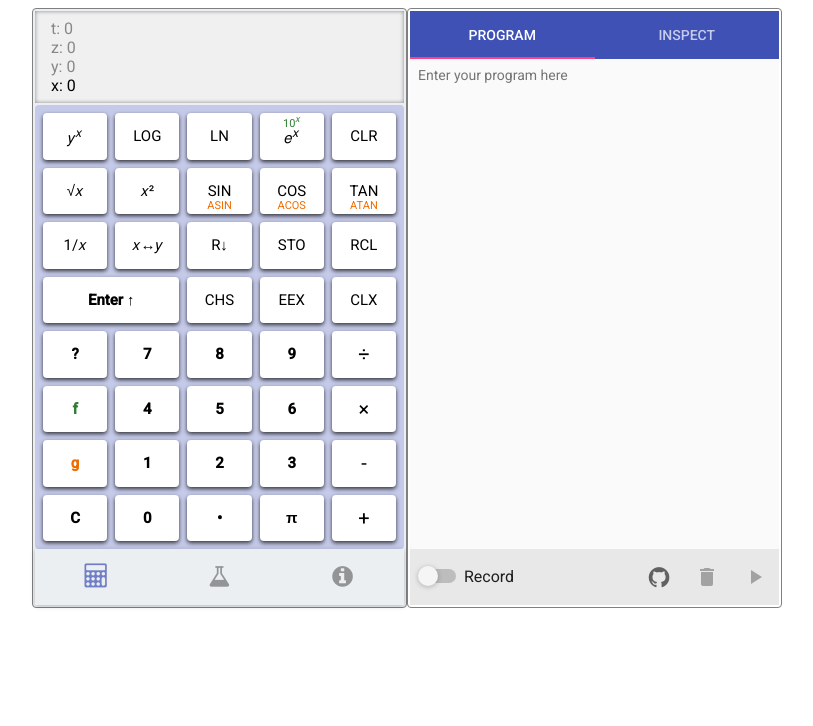
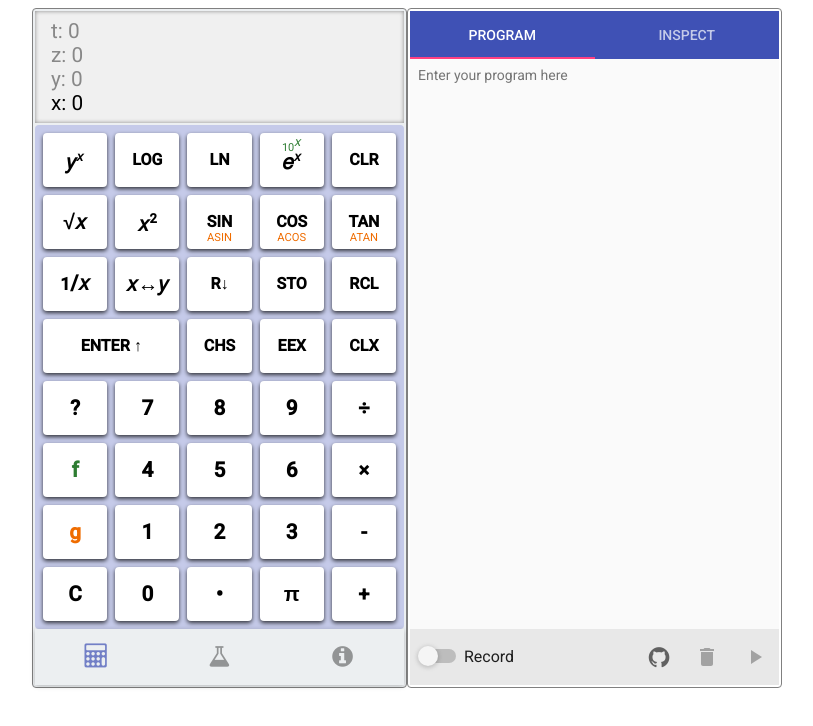
Before and after one commit to essamalsaloum/hp-35-emulator, a React (Create React App) app: page / in a window 1280 px wide. Shown: the top 726 px of the page, without its empty margins (233-1046 px from the left). Built offline with nearby package versions, Linux system fonts and the light colour scheme.

Commit message:
keypad font size fixes

```diff
--- a/src/containers/CalculatorPanel.css
+++ b/src/containers/CalculatorPanel.css
@@ -13,6 +13,6 @@
     .CalculatorPanel {
         flex: none;
         width: 375px;
-        height: 600px;
+        height: 680px;
     }
 }
--- a/src/containers/Display.css
+++ b/src/containers/Display.css
@@ -8,6 +8,7 @@
 
 .Display--row {
   margin: 0 8px;
+  font-size: 1.3rem;
 }
 
 .Display--row:nth-child(-n+3) {
--- a/src/containers/Key.css
+++ b/src/containers/Key.css
@@ -21,6 +21,10 @@
     font-weight: bold;
 }
 
+.Key--small-caps {
+  font-variant: small-caps;
+}
+
 .Key--button-keyCode-shiftUp {
     color: #2E7D32;
 }
@@ -34,7 +38,9 @@
 }
 
 .Key--label-main {
-  font-size: 15px;
+  line-height: 1.3rem;
+  font-size: 1.3rem;
+  font-weight: bold;
 }
 
 .Key--label-top {
@@ -45,9 +51,9 @@
 }
 
 .Key--label-bottom {
-    height: 1em;
-    line-height: 1em;
-    font-size: 11px;
+    height: 0.7rem;
+    line-height: 0.7rem;
+    font-size: 0.7rem;
     color: #EF6C00;
 }
 
@@ -56,6 +62,10 @@
 .Key--label-keyCode-sub,
 .Key--label-keyCode-add {
     font-size: 20px;
+}
+
+.Key--label-small {
+  font-size: 1rem;
 }
 
 .Key--inverse-shiftUp {
@@ -67,3 +77,8 @@
     background-color: #EF6C00;
     color: #fff;
 }
+
+sup {
+  vertical-align: super;
+  font-size: small;
+}
--- a/src/containers/Key.js
+++ b/src/containers/Key.js
@@ -23,7 +23,7 @@ class Key extends React.PureComponent {
     label: PropTypes.string.isRequired,
     topLabel: PropTypes.string,
     bottomLabel: PropTypes.string,
-    addClass: PropTypes.string,
+    labelClass: PropTypes.string,
     injectKeyCode: PropTypes.func,
     shiftKey: PropTypes.string,
     setShiftKey: PropTypes.func.isRequired
@@ -32,7 +32,7 @@ class Key extends React.PureComponent {
   static defaultProps = {
     topLabel: '',
     bottomLabel: '',
-    addClass: ''
+    labelClass: ''
   }
 
   onClick(keyCode) {
@@ -72,7 +72,7 @@ class Key extends React.PureComponent {
       topLabel,
       bottomLabel,
       keyCode,
-      addClass,
+      labelClass,
       shiftKey
     } = this.props
     const decorator = {
@@ -98,7 +98,7 @@ class Key extends React.PureComponent {
         >
           <div className="Key--label-container">
             {this.renderTopLabel()}
-            <div className={`Key--label-main Key--label-keyCode-${keyCode} ${addClass}`} dangerouslySetInnerHTML={createMarkup(decorator.label)}></div>
+            <div className={`Key--label-main Key--label-keyCode-${keyCode} ${labelClass}`} dangerouslySetInnerHTML={createMarkup(decorator.label)}></div>
             {this.renderBottomLabel()}
           </div>
         </button>
--- a/src/containers/Keypad.js
+++ b/src/containers/Keypad.js
@@ -18,7 +18,7 @@ class Keypad extends React.PureComponent {
   }
 
   keyUpHandler = ev => {
-    const {shiftKey, setShiftKey, injectKeyCode} = this.props
+    const { shiftKey, setShiftKey, injectKeyCode } = this.props
     ev.preventDefault()
     ev.stopPropagation()
     const keyCode = mapKeyboardEvent(ev)
@@ -49,57 +49,57 @@ class Keypad extends React.PureComponent {
       <div className="Keypad">
         <div className="Keypad--row">
           <Key label="𝑦<sup>𝑥</sup>" keyCode={C.POW} />
-          <Key label="LOG" keyCode={C.LOG} />
-          <Key label="LN" keyCode={C.LN} />
+          <Key label="LOG" keyCode={C.LOG} labelClass="Key--label-small"/>
+          <Key label="LN" keyCode={C.LN} labelClass="Key--label-small"/>
           <Key label="𝑒<sup>𝑥</sup>" topLabel="10<sup>𝑥</sup>" keyCode={C.EXP} />
-          <Key label="CLR" keyCode={C.CLR} />
+          <Key label="CLR" keyCode={C.CLR} labelClass="Key--label-small"/>
         </div>
         <div className="Keypad--row">
           <Key label="√𝑥" keyCode={C.SQRT} />
-          <Key label="𝑥²" keyCode={C.SQR} />
-          <Key label="SIN" bottomLabel="ASIN" keyCode={C.SIN} />
-          <Key label="COS" bottomLabel="ACOS" keyCode={C.COS} />
-          <Key label="TAN" bottomLabel="ATAN" keyCode={C.TAN} />
+          <Key label="𝑥<sup>2</sup" keyCode={C.SQR} />
+          <Key label="SIN" bottomLabel="ASIN" keyCode={C.SIN} labelClass="Key--label-small" />
+          <Key label="COS" bottomLabel="ACOS" keyCode={C.COS} labelClass="Key--label-small" />
+          <Key label="TAN" bottomLabel="ATAN" keyCode={C.TAN} labelClass="Key--label-small" />
         </div>
         <div className="Keypad--row">
-          <Key label="1/𝑥" keyCode={C.RECIPROCAL} />
+          <Key label="<small>1</small>/𝑥" keyCode={C.RECIPROCAL} />
           <Key label="𝑥↔︎𝑦" keyCode={C.SWAP} />
-          <Key label="R↓" keyCode={C.ROLL_DOWN} />
-          <Key label="STO" keyCode={C.STO} />
-          <Key label="RCL" keyCode={C.RCL} />
+          <Key label="R↓" keyCode={C.ROLL_DOWN} labelClass="Key--label-small"/>
+          <Key label="STO" keyCode={C.STO} labelClass="Key--label-small" />
+          <Key label="RCL" keyCode={C.RCL} labelClass="Key--label-small" />
         </div>
         <div className="Keypad--row">
-          <Key label="Enter ↑" keyCode={C.ENTER} addClass="Key--bold" />
-          <Key label="CHS" keyCode={C.CHS} />
-          <Key label="EEX" keyCode={C.EEX} />
-          <Key label="CLX" keyCode={C.CLX} />
+          <Key label="ENTER ↑" keyCode={C.ENTER} labelClass="Key--label-small" />
+          <Key label="CHS" keyCode={C.CHS} labelClass="Key--label-small" />
+          <Key label="EEX" keyCode={C.EEX} labelClass="Key--label-small" />
+          <Key label="CLX" keyCode={C.CLX} labelClass="Key--label-small" />
         </div>
         <div className="Keypad--row">
-          <Key label="?" keyCode={C.CONST} addClass="Key--bold" />
-          <Key label="7" keyCode={C.D7} addClass="Key--bold" />
-          <Key label="8" keyCode={C.D8} addClass="Key--bold" />
-          <Key label="9" keyCode={C.D9} addClass="Key--bold" />
+          <Key label="?" keyCode={C.CONST} labelClass="Key--bold" />
+          <Key label="7" keyCode={C.D7} labelClass="Key--bold" />
+          <Key label="8" keyCode={C.D8} labelClass="Key--bold" />
+          <Key label="9" keyCode={C.D9} labelClass="Key--bold" />
           <Key label="÷" keyCode={C.DIV} />
         </div>
         <div className="Keypad--row">
-          <Key label="f" keyCode={C.SHIFT_UP} addClass="Key--bold" />
-          <Key label="4" keyCode={C.D4} addClass="Key--bold" />
-          <Key label="5" keyCode={C.D5} addClass="Key--bold" />
-          <Key label="6" keyCode={C.D6} addClass="Key--bold" />
+          <Key label="f" keyCode={C.SHIFT_UP} />
+          <Key label="4" keyCode={C.D4} />
+          <Key label="5" keyCode={C.D5} />
+          <Key label="6" keyCode={C.D6} />
           <Key label="×" keyCode={C.MUL} />
         </div>
         <div className="Keypad--row">
-          <Key label="g" keyCode={C.SHIFT_DOWN} addClass="Key--bold" />
-          <Key label="1" keyCode={C.D1} addClass="Key--bold" />
-          <Key label="2" keyCode={C.D2} addClass="Key--bold" />
-          <Key label="3" keyCode={C.D3} addClass="Key--bold" />
+          <Key label="g" keyCode={C.SHIFT_DOWN} />
+          <Key label="1" keyCode={C.D1} />
+          <Key label="2" keyCode={C.D2} />
+          <Key label="3" keyCode={C.D3} />
           <Key label="-" keyCode={C.SUB} />
         </div>
         <div className="Keypad--row">
-          <Key label="C" keyCode={C.CLX} addClass="Key--bold" />
-          <Key label="0" keyCode={C.D0} addClass="Key--bold" />
-          <Key label="•" keyCode={C.DOT} addClass="Key--bold" />
-          <Key label="π" keyCode={C.PI} addClass="Key--bold" />
+          <Key label="C" keyCode={C.CLX} />
+          <Key label="0" keyCode={C.D0} />
+          <Key label="•" keyCode={C.DOT} labelClass="Key--bold" />
+          <Key label="π" keyCode={C.PI} />
           <Key label="+" keyCode={C.ADD} />
         </div>
       </div>
--- a/src/containers/ProgramPanel.css
+++ b/src/containers/ProgramPanel.css
@@ -11,6 +11,6 @@
     .ProgramPanel {
         display: flex;
         width: 375px;
-        height: 600px;
+        height: 680px;
     }
 }
```
